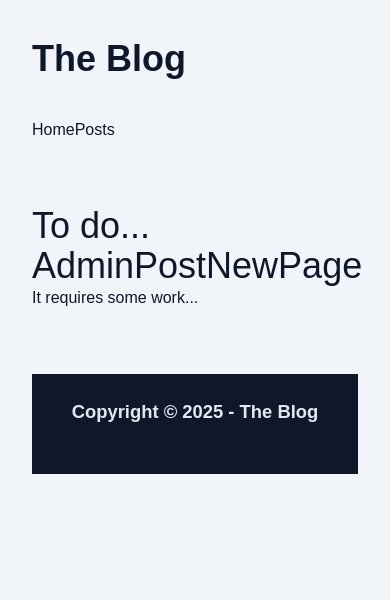
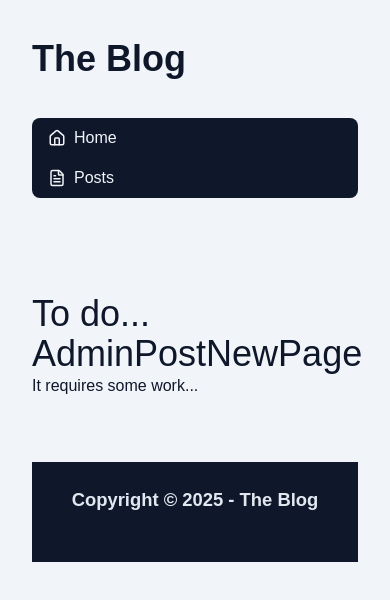
Before and after one commit to aruangalves/nextjs-blog, a Next.js app: page /admin/post/new in a window 390 px wide. Shown: the top 600 px of the page. Built offline with nearby package versions, Linux system fonts and the light colour scheme.

Commit message:
Styled admin nav bar with desktop and mobile behavior

```diff
--- a/src/components/Admin/MenuAdmin/index.tsx
+++ b/src/components/Admin/MenuAdmin/index.tsx
@@ -1,13 +1,23 @@
+import { FileTextIcon, HouseIcon } from 'lucide-react';
 import Link from 'next/link';
 
 export function MenuAdmin() {
+  const navClasses =
+    'bg-slate-900 text-slate-100 rounded-lg flex flex-col overflow-hidden mb-8 sm:flex-row sm:flex-wrap';
+  const linkClasses =
+    '[&>svg]:w-[18px] [&>svg]:h-[18px] px-4 h-10 flex items-center gap-2 transition hover:bg-slate-700 shrink-0';
+
   return (
-    <nav>
-      <a href='/' target='_blank'>
+    <nav className={navClasses}>
+      <a href='/' target='_blank' className={linkClasses}>
+        <HouseIcon />
         Home
       </a>
 
-      <Link href='/admin/post'>Posts</Link>
+      <Link href='/admin/post' className={linkClasses}>
+        <FileTextIcon />
+        Posts
+      </Link>
     </nav>
   );
 }
```
